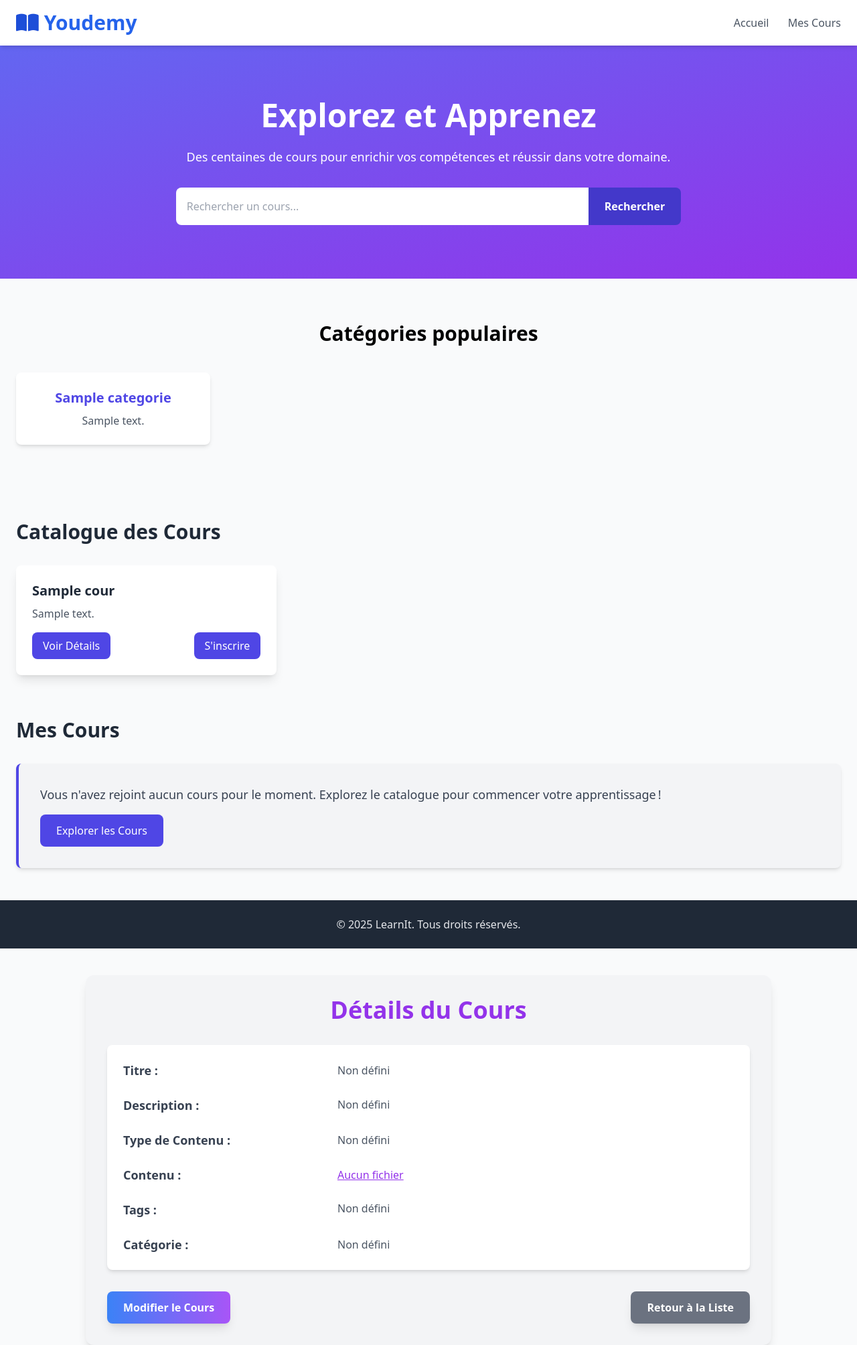
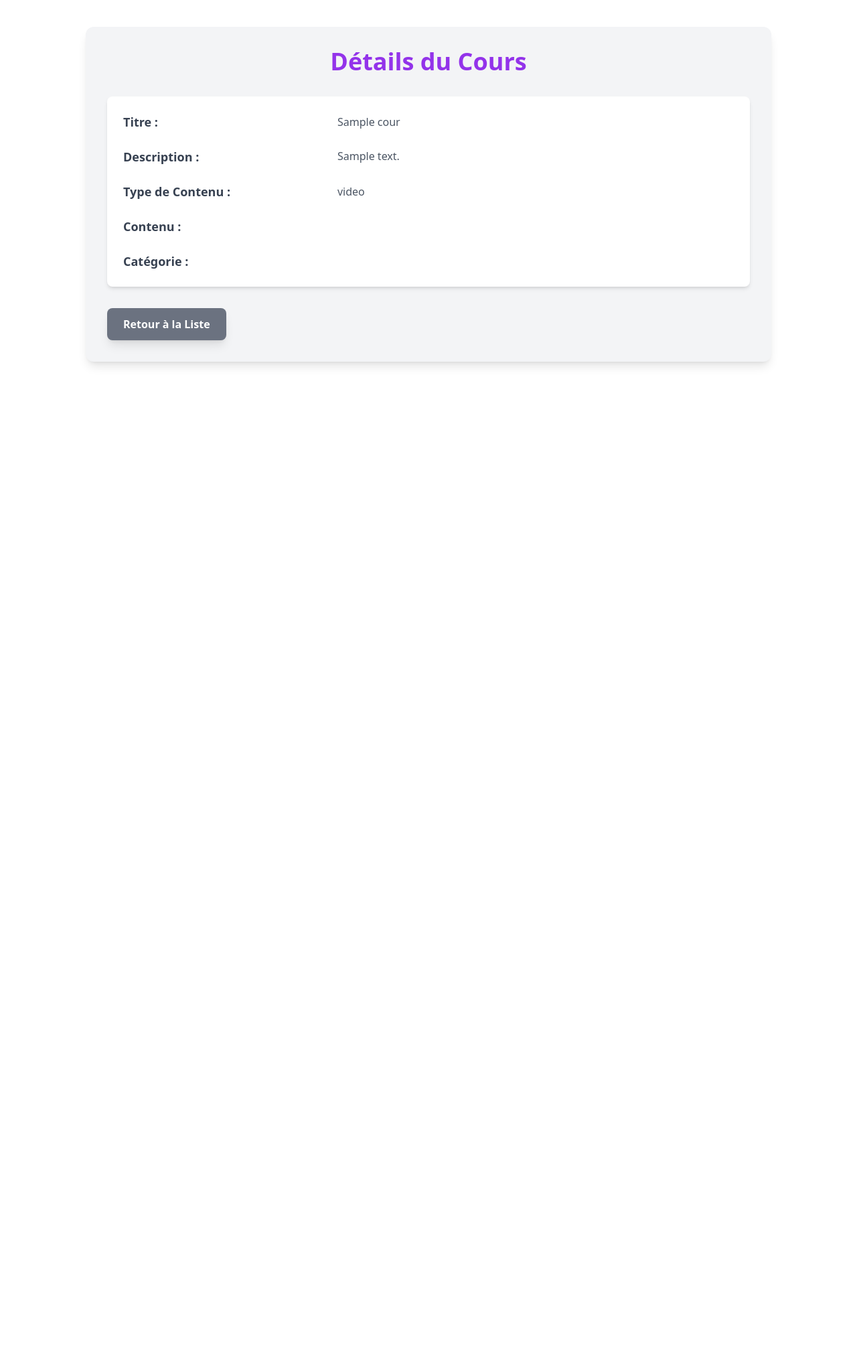
Before and after one commit to latifa-taybi/Youdemy, a PHP site: page /etudiant/detailsCours.php?id=1 in a window 1280 px wide. Shown: the whole page at 67% size. After the commit the page ends 547 px from the top, so only its background shows below. Run offline with PHP 8.4, Linux system fonts and the light colour scheme; tables that the repository leaves empty hold one stand-in row (values such as "Sample post"); data that the repository does not hold is empty; some libraries are stand-ins or nearby versions.

Commit message:
affichage des cours dans la page de visiteur

```diff
--- a/classes/Cours.php
+++ b/classes/Cours.php
@@ -27,7 +27,7 @@
     public function getTagsByCoursId($coursId) {
         $stmt = $this->pdo->prepare("SELECT T.id_tag, T.nom FROM cours_tags CT JOIN tags T ON CT.tag_id = T.id_tag WHERE CT.cours_id = :cours_id");
         $stmt->execute(['cours_id' => $coursId]);
-        return $stmt->fetchAll(PDO::FETCH_ASSOC);
+        return $stmt->fetchAll();
     }
 
     public function ajoutCours() {
@@ -46,6 +46,12 @@
         $stmt=$this->pdo->prepare("SELECT * FROM cours C JOIN categorie CA ON  C.categorie_id= CA.id_categorie");
         $stmt->execute();
         return $stmt->fetchAll();
+    }
+
+    public function getCoursDetails($id_cours) {
+        $stmt = $this->pdo->prepare("SELECT C.*, CA.nom AS categorie FROM cours C JOIN categorie CA ON C.categorie_id = CA.id_categorie WHERE C.cours_id = :id");
+        $stmt->execute([':id' => $id_cours]);
+        return  $stmt->fetch();
     }
 
     public function displayCours(){
--- a/database/config.php
+++ b/database/config.php
@@ -1,5 +1,5 @@
 <?php
-include '../database/Database.php';
+require_once 'Database.php';
 
 $db = new database;
 $pdo = $db->getConn();
--- a/etudiant/detailsCours.php
+++ b/etudiant/detailsCours.php
@@ -1,12 +1,12 @@
 <?php
 include '../database/config.php';
-include '../etudiant/etudiantPage.php';
+include '../classes/Cours.php';
+include '../classes/Categorie.php';
 
 $categorie = new Categorie($pdo);
 $cours = new Cours($pdo, '', '','', '', '');
 
-
-
+$Cours = $cours->getCoursDetails($_GET['id']);
 
 ?>
 <!DOCTYPE html>
@@ -26,59 +26,39 @@
     <!-- Titre -->
     <div class="flex items-center space-x-4">
       <h3 class="text-lg font-bold text-gray-700 w-1/3">Titre :</h3>
-      <p class="text-gray-600 text-base flex-1"><?php echo isset($coursEdit) ? $coursEdit['titre'] : 'Non défini'; ?></p>
+      <p class="text-gray-600 text-base flex-1"><?php if(isset($Cours)){echo $Cours['titre'];} ?></p>
     </div>
 
     <!-- Description -->
     <div class="flex items-start space-x-4">
       <h3 class="text-lg font-bold text-gray-700 w-1/3">Description :</h3>
-      <p class="text-gray-600 text-base flex-1 leading-relaxed"><?php echo isset($coursEdit) ? $coursEdit['description'] : 'Non défini'; ?></p>
+      <p class="text-gray-600 text-base flex-1 leading-relaxed"><?php if(isset($Cours)){echo $Cours['description'];}  ?></p>
     </div>
 
     <!-- Type de Contenu -->
     <div class="flex items-center space-x-4">
       <h3 class="text-lg font-bold text-gray-700 w-1/3">Type de Contenu :</h3>
-      <p class="text-gray-600 text-base flex-1"><?php echo isset($coursEdit) ? ucfirst($coursEdit['type_contenu']) : 'Non défini'; ?></p>
+      <p class="text-gray-600 text-base flex-1"><?php if(isset($Cours)){echo $Cours['type_contenu'];}  ?></p>
     </div>
 
     <!-- Contenu -->
     <div class="flex items-center space-x-4">
       <h3 class="text-lg font-bold text-gray-700 w-1/3">Contenu :</h3>
-      <a href="<?php echo isset($coursEdit) ? $coursEdit['contenu'] : '#'; ?>" class="text-purple-600 underline text-base flex-1">
-        <?php echo isset($coursEdit) ? basename($coursEdit['contenu']) : 'Aucun fichier'; ?>
+      <a href="<?php if(isset($Cours)){echo $Cours['contenu'];}  ?>" class="text-purple-600 underline text-base flex-1">
+        <?php if(isset($coursEdit)){echo basename($coursEdit['contenu']);} ?>
       </a>
-    </div>
-
-    <!-- Tags -->
-    <div class="flex items-start space-x-4">
-      <h3 class="text-lg font-bold text-gray-700 w-1/3">Tags :</h3>
-      <ul class="flex-1 space-y-2">
-        <?php
-        if (isset($coursTags)) {
-          foreach ($coursTags as $tag) {
-            echo "<li class='inline-block bg-purple-100 text-purple-700 px-3 py-1 rounded-lg font-medium'>{$tag['nom']}</li>";
-          }
-        } else {
-          echo "<li class='text-gray-600'>Non défini</li>";
-        }
-        ?>
-      </ul>
     </div>
 
     <!-- Catégorie -->
     <div class="flex items-center space-x-4">
       <h3 class="text-lg font-bold text-gray-700 w-1/3">Catégorie :</h3>
-      <p class="text-gray-600 text-base flex-1"><?php echo isset($coursEdit) ? $coursEdit['categorie'] : 'Non défini'; ?></p>
+      <p class="text-gray-600 text-base flex-1"><?php if(isset($coursEdit)){echo $coursEdit['categorie'];} ?></p>
     </div>
   </div>
 
   <!-- Boutons -->
   <div class="mt-8 flex justify-between">
-    <a href="modifier_cours.php?id=<?php echo $_GET['id_edit']; ?>"
-       class="bg-gradient-to-r from-blue-500 to-purple-500 text-white px-6 py-3 rounded-lg shadow-lg hover:opacity-90 font-semibold transition duration-200">
-      Modifier le Cours
-    </a>
-    <a href="liste_cours.php"
+    <a href="etudiantPage.php"
        class="bg-gray-500 text-white px-6 py-3 rounded-lg shadow-lg hover:bg-gray-600 font-semibold transition duration-200">
       Retour à la Liste
     </a>
```
Also changed, not shown: index.php (+20 -8 lines).
